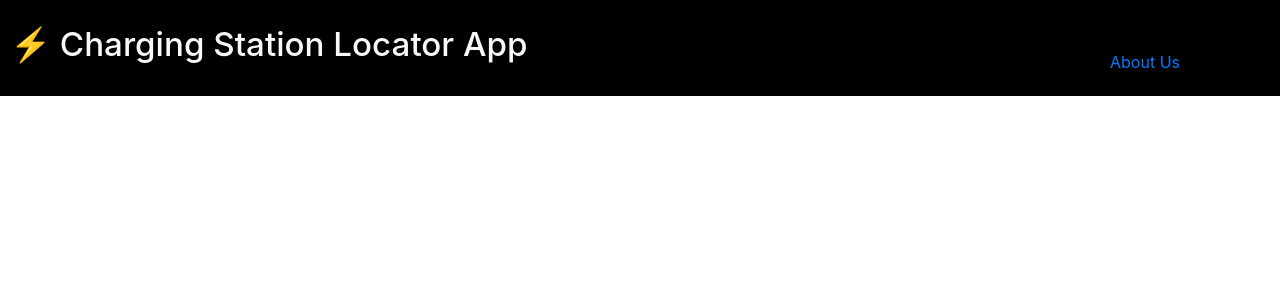
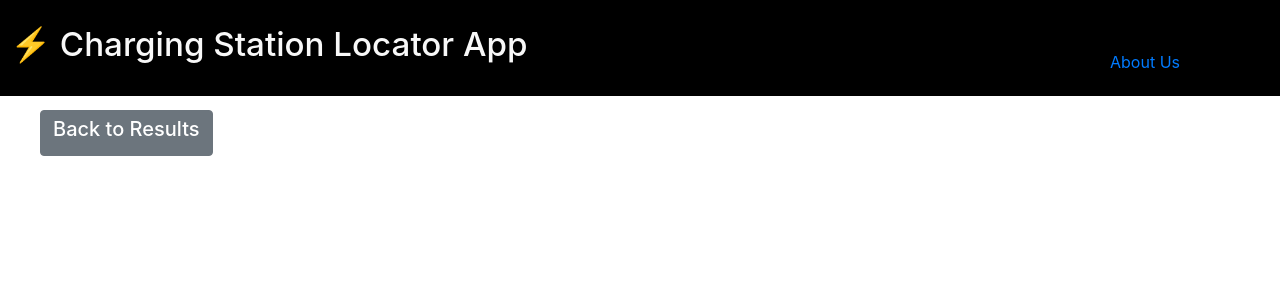
Before and after one commit to richardkorneisel/Project-3, a React (Create React App) app: page /detail/aboutus in a window 1280 px wide. Shown: the top 300 px of the page. Built offline with nearby package versions, Linux system fonts and the light colour scheme.

Commit message:
moving back button outside of ternary statement on detail component

```diff
--- a/src/components/Detail/Detail.js
+++ b/src/components/Detail/Detail.js
@@ -43,13 +43,13 @@ export default function Detail(props) {
             <p>Amps: {connections.Amps}</p>
             <p>Power: {connections.PowerKW} KW</p>
           </div>
+        </div>
+      : null }
       <Link to='/'>
       <Button variant="secondary">
         <h5 className="button">Back to Results</h5>
       </Button>
       </Link>
-        </div>
-      : null }
     </div>
   )
 }
```
